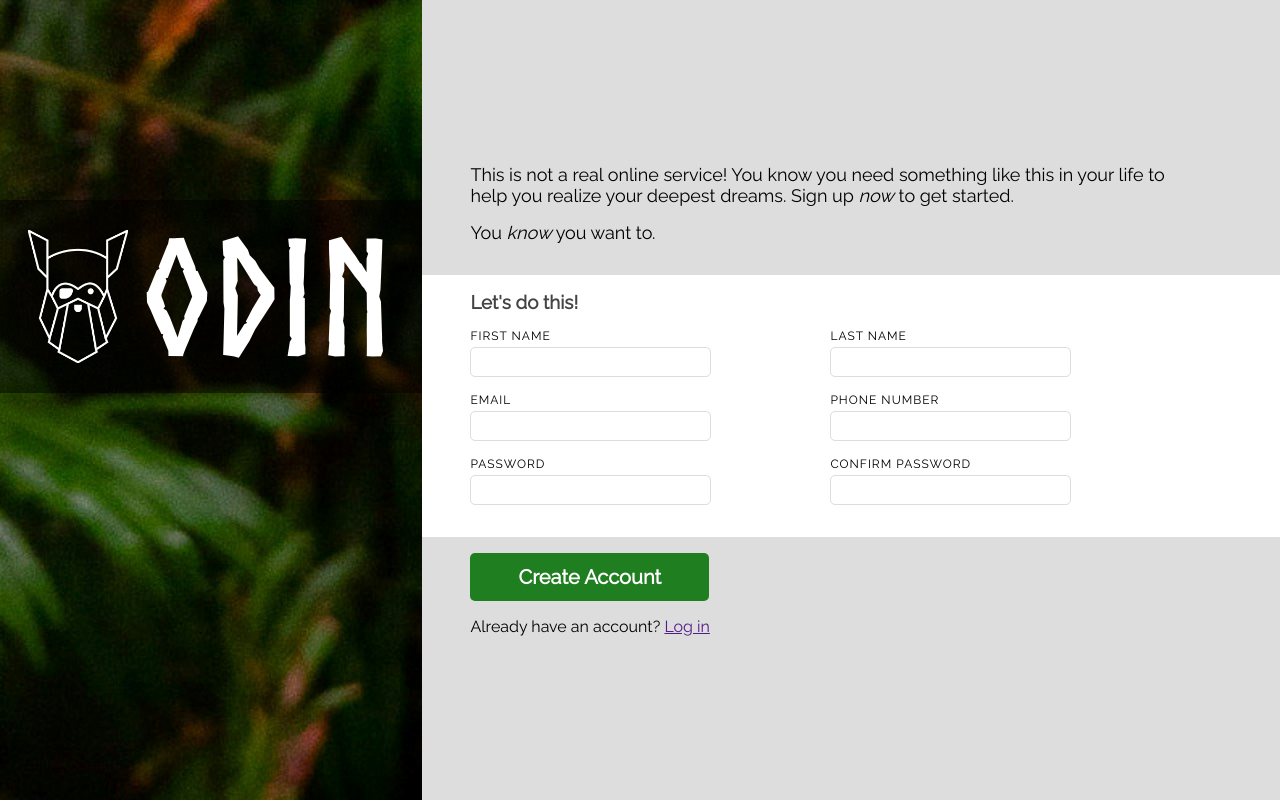
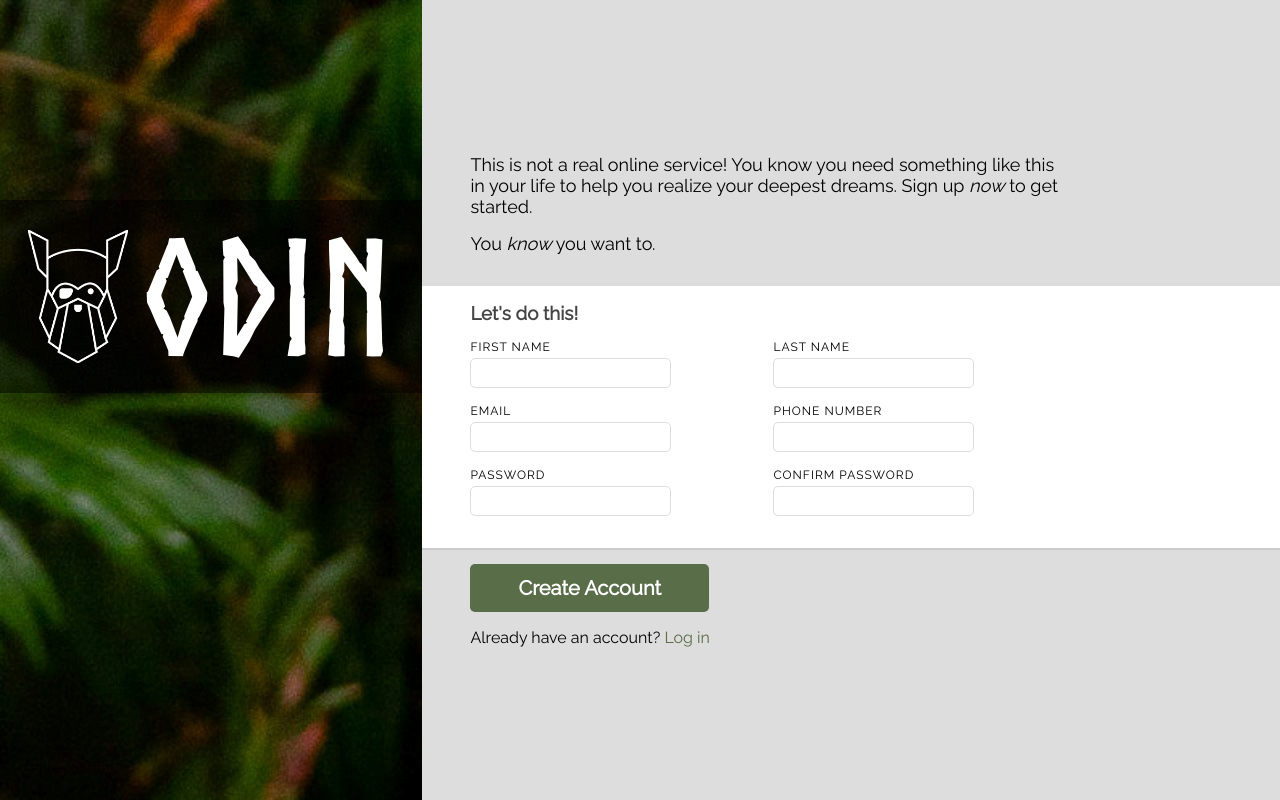
Before and after one commit to palmwi2010/sign-up-form, a plain HTML site: page index.html in a window 1280 px wide. Drawn offline with Linux system fonts and the light colour scheme.

Commit message:
Updated input styling

```diff
--- a/styles.css
+++ b/styles.css
@@ -7,8 +7,10 @@
 
 :root {
     --padding-right: 3rem;
-    --content-right-width: 800px;
+    /* --content-right-width: 800px; */
+    --content-right-width: clamp(400px, 80%, 800px);
     --shade-right: #dddddd;
+    --green-theme: #596d48;
 }
 
 * {
@@ -76,6 +78,8 @@ body {
 
 .right-container {
     background-color: white;
+    border-bottom: var(--shade-right);
+    box-shadow: 0px 2px #cccccc;
 }
 
 .right-middle {
@@ -95,12 +99,11 @@ body {
 }
 
 .left-col, .right-col {
-    flex-grow: 1;
+    flex: 1 1 200px
 }
 
 .entry {
     margin-top: 16px;
-    min-width: 300px;
 }
 
 .label-field {
@@ -120,6 +123,15 @@ body {
     padding: 2px 1ch;
 }
 
+.input-field:focus {
+    border: 1px solid blue;
+    box-shadow: 2px 2px gray;
+    outline: none;
+}
+
+.input-field:invalid {
+    border-color: red;
+}
 
 /* Right bottom section*/
 .right-bottom {
@@ -129,7 +141,7 @@ body {
 
 .submit-btn {
     padding: 12px 48px;
-    background-color:rgb(31, 126, 31);
+    background-color: var(--green-theme);
     color:white;
     font-weight: 700;
     font-size: 20px;
@@ -144,3 +156,8 @@ body {
 #account-disclaimer {
     margin-top: 16px;
 }
+
+.right-bottom a {
+    text-decoration: none;
+    color: var(--green-theme);
+}
```
